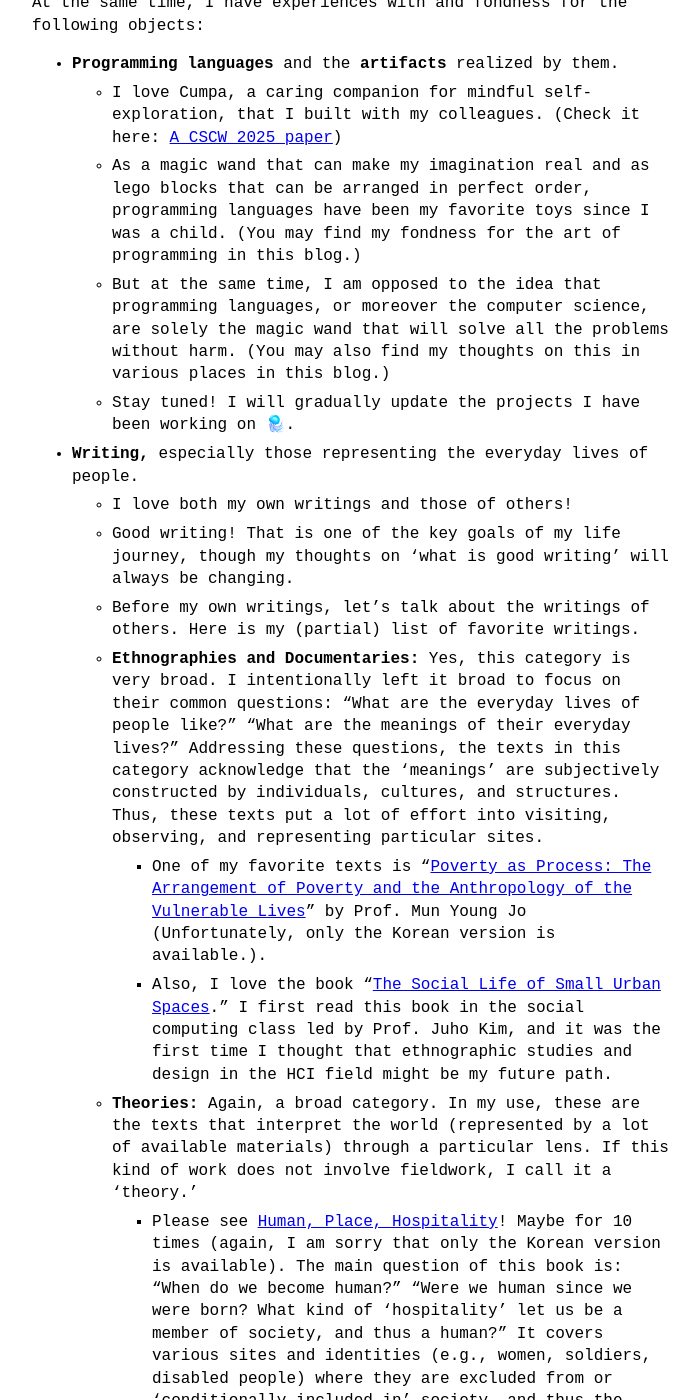
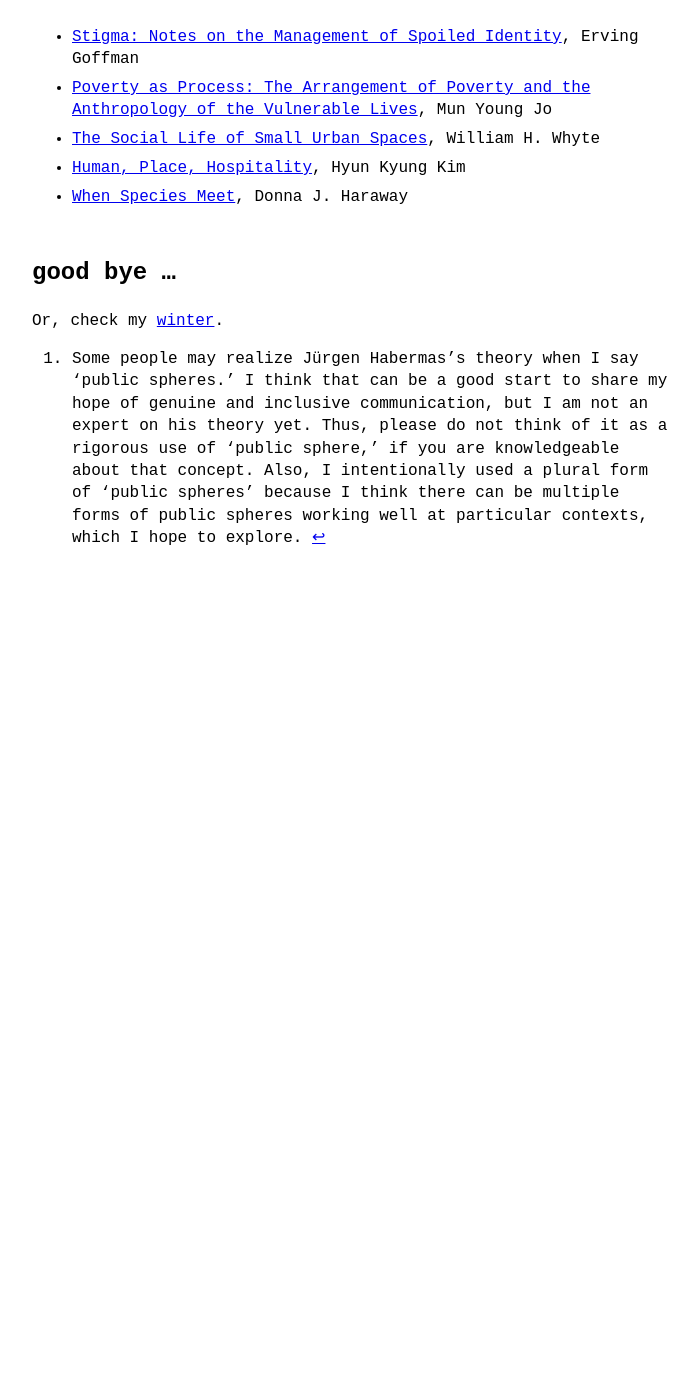
Before and after one commit to eunkiyomi/eunkiyomi.github.io, a Jekyll site: the page built from _posts/2025-02-05-eunki-as-researcher.md, in a window 1280 px wide and 1400 px high, scrolled down 1185 px. Shown: the whole window, without its empty margins (288-987 px from the left). Built offline with Jekyll 4.4.1, drawn with Linux system fonts in a browser that asks for light colours; after the commit the page ends 1815 px from its top, so only the background shows below that; some of the changed text lies outside the part shown.

Commit message:
eunki as researcher

```diff
--- a/_posts/2025-02-05-eunki-as-researcher.md
+++ b/_posts/2025-02-05-eunki-as-researcher.md
@@ -21,7 +21,7 @@ body {
 
 **Eunki Joung**. I am a prospective PhD student in HCI, Care, and Ethnography.
 
-I studied with Prof. Uichin Lee at the [Interactive Computing Lab](https://ic.kaist.ac.kr), KAIST, where I recieved a Master's degree in School of Computing.
+I was advised by Prof. Uichin Lee at the [Interactive Computing Lab](https://ic.kaist.ac.kr), KAIST, where I recieved a Master's degree in Computing.
 
 If you want a formal introduction, please see my [CV](/assets/docs/Eunki_s_CV.pdf).
 
@@ -34,6 +34,18 @@ As a researcher, I am interested in the following broad questions:
 
 [^public-spheres]: Some people may realize Jürgen Habermas's theory when I say 'public spheres.' I think that can be a good start to share my hope of genuine and inclusive communication, but I am not an expert on his theory yet. Thus, please do not think of it as a rigorous use of 'public sphere,' if you are knowledgeable about that concept. Also, I intentionally used a plural form of 'public spheres' because I think there can be multiple forms of public spheres working well at particular contexts, which I hope to explore.
 
+## some readings that have influenced my reseach journey (not exclusive)
+
+- [Stigma: Notes on the Management of Spoiled Identity](https://en.wikipedia.org/wiki/Stigma:_Notes_on_the_Management_of_Spoiled_Identity), Erving Goffman
+- [Poverty as Process: The Arrangement of Poverty and the Anthropology of the Vulnerable Lives](https://product.kyobobook.co.kr/detail/S000200204406), Mun Young Jo
+- [The Social Life of Small Urban Spaces](https://en.wikipedia.org/wiki/The_Social_Life_of_Small_Urban_Spaces), William H. Whyte
+- [Human, Place, Hospitality](https://books.google.co.kr/books?id=TQ6vDQAAQBAJ), Hyun Kyung Kim
+- [When Species Meet](https://www.upress.umn.edu/9780816650460/when-species-meet/), Donna J. Haraway
+
+## good bye ...
+Or, check my [winter]({% link _posts/2025-02-09-winter.md %}).
+
+<!--
 ## experiences and fondness
 
 At the same time, I have experiences with and fondness for the following objects:
@@ -57,6 +69,4 @@ At the same time, I have experiences with and fondness for the following objects
 
 ## good bye ...
 
-This post is evolving. I will add more in the future. Stay tuned!
-
-Or, check my [winter]({% link _posts/2025-02-09-winter.md %}).
+This post is evolving. I will add more in the future. Stay tuned! -->
```
